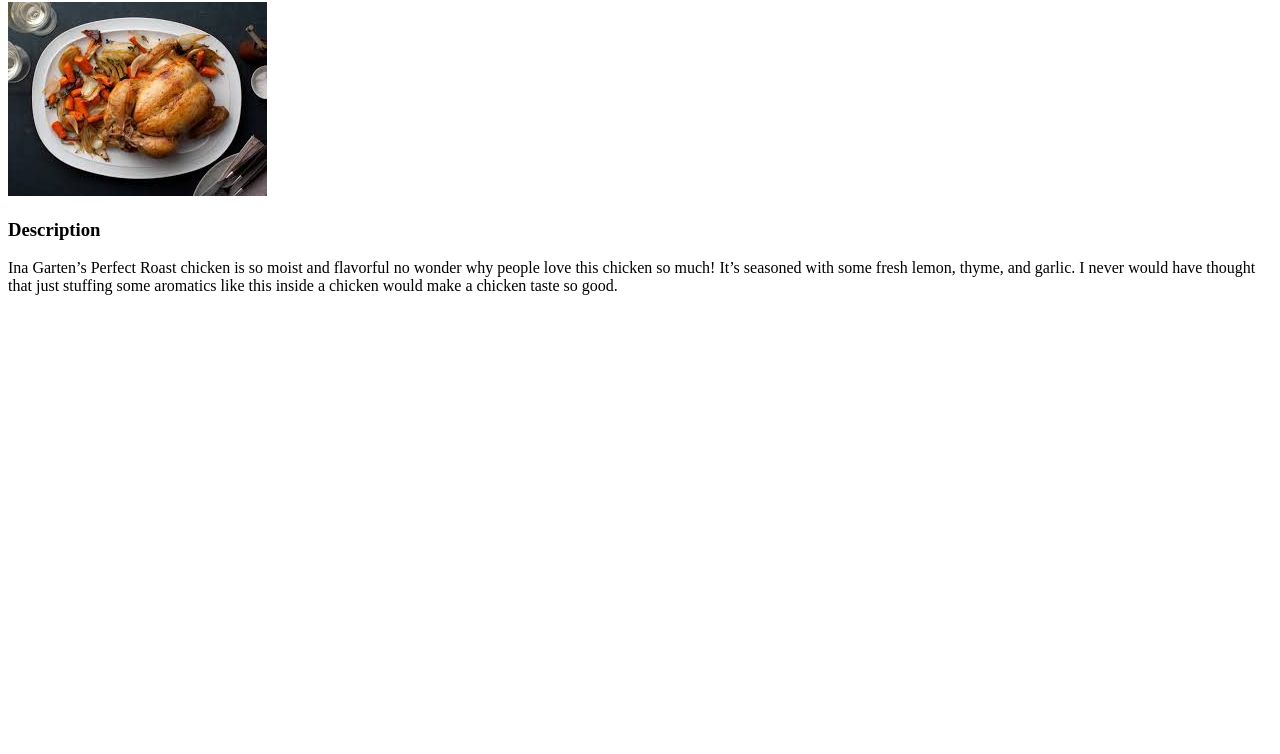
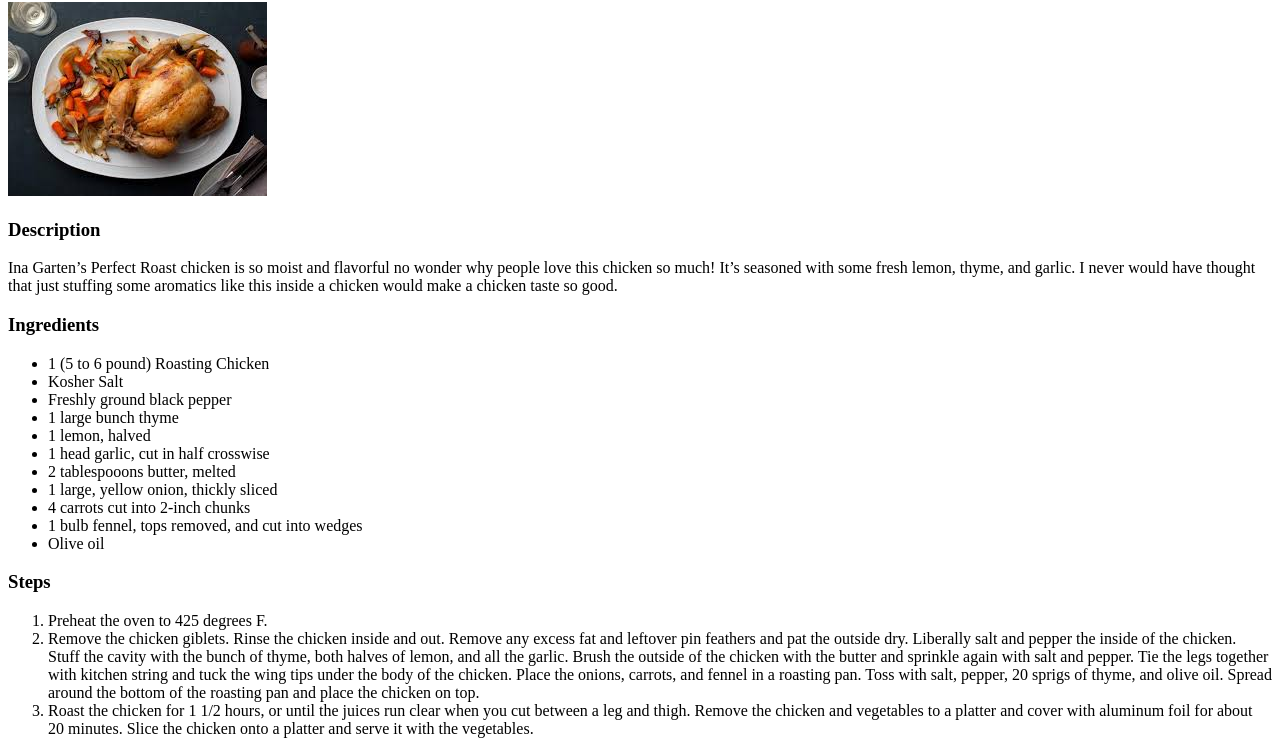
Before and after one commit to CDrewWensel/odin-recipes, a plain HTML site: page recipes/whole-roasted-chicken.html in a window 1280 px wide. Shown: the part 78-832 px from the top of the page. Before the commit the page ends 800 px from the top, so only its background shows below. Drawn offline with Linux system fonts and the light colour scheme.

Commit message:
Finished Chicken Page

```diff
--- a/recipes/whole-roasted-chicken.html
+++ b/recipes/whole-roasted-chicken.html
@@ -10,5 +10,30 @@
     <img src="../images/chicken.jpeg" alt="Chicken image">
     <h3>Description</h3>
     <p>Ina Garten’s Perfect Roast chicken is so moist and flavorful no wonder why people love this chicken so much! It’s seasoned with some fresh lemon, thyme, and garlic.  I never would have thought that just stuffing some aromatics like this inside a chicken would make a chicken taste so good.</p>
+
+    <h3>Ingredients</h3>
+    <ul>
+        <li>1 (5 to 6 pound) Roasting Chicken</li>
+        <li>Kosher Salt</li>
+        <li>Freshly ground black pepper</li>
+        <li>1 large bunch thyme</li>
+        <li>1 lemon, halved</li>
+        <li>1 head garlic, cut in half crosswise</li>
+        <li>2 tablespooons butter, melted</li>
+        <li>1 large, yellow onion, thickly sliced</li>
+        <li>4 carrots cut into 2-inch chunks</li>
+        <li>1 bulb fennel, tops removed, and cut into wedges</li>
+        <li>Olive oil</li>
+    </ul>
+
+    <h3>Steps</h3>
+    <ol>
+        <li>Preheat the oven to 425 degrees F.</li>
+        <li>Remove the chicken giblets. Rinse the chicken inside and out. Remove any excess fat and leftover pin feathers and pat the outside dry. Liberally salt and pepper the inside of the chicken. Stuff the cavity with the bunch of thyme, both halves of lemon, and all the garlic. Brush the outside of the chicken with the butter and sprinkle again with salt and pepper. Tie the legs together with kitchen string and tuck the wing tips under the body of the chicken. Place the onions, carrots, and fennel in a roasting pan. Toss with salt, pepper, 20 sprigs of thyme, and olive oil. Spread around the bottom of the roasting pan and place the chicken on top.</li>
+        <li>Roast the chicken for 1 1/2 hours, or until the juices run clear when you cut between a leg and thigh. Remove the chicken and vegetables to a platter and cover with aluminum foil for about 20 minutes. Slice the chicken onto a platter and serve it with the vegetables.</li>
+
+    </ol>
+
+
 </body>
 </html>
```
Also changed, not shown: index.html (+7 -1 lines), recipes/bavarian-pot-roast.html (added).
